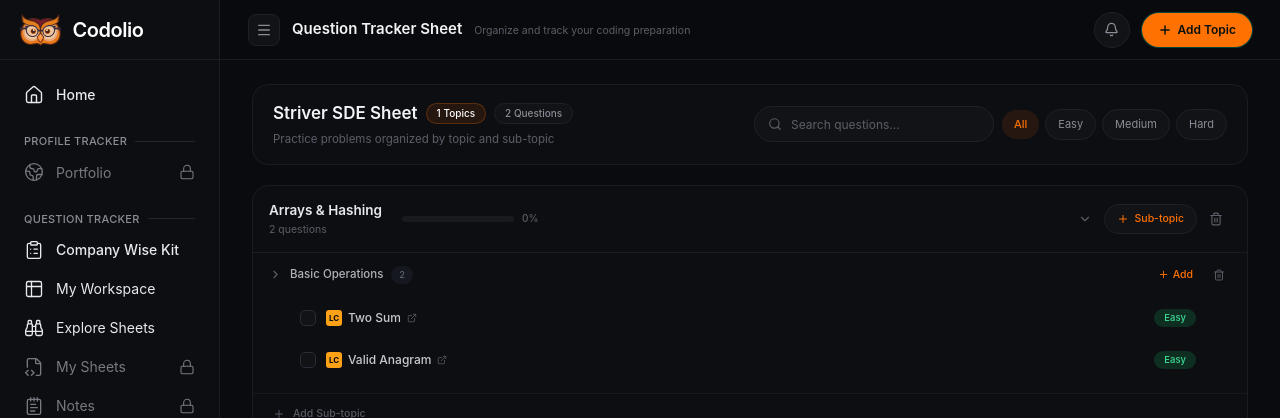
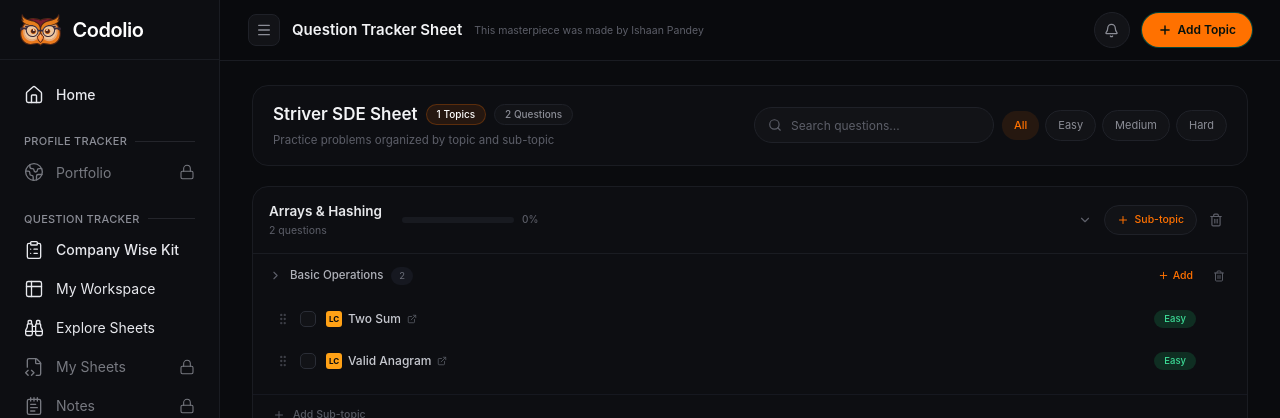
Before and after one commit to ishaancreates/question-management-sheet-codolio, a React (Vite) app: page / in a window 1280 px wide. Shown: the top 418 px of the page. Built offline with nearby package versions, Linux system fonts and the light colour scheme; no server answers.

Commit message:
little ui tweaks

```diff
--- a/src/App.jsx
+++ b/src/App.jsx
@@ -293,9 +293,9 @@
         className={`transition-[padding] duration-200 ${sidebarOpen ? "lg:pl-[220px]" : "lg:pl-0"}`}
       >
         {/* Top Navbar */}
-        <header className="sticky top-0 z-30 h-[60px] border-b border-[#1a1c22] bg-[#0a0b0e]/95 backdrop-blur">
-          <div className="flex h-full items-center justify-between px-5 lg:px-7">
-            <div className="flex items-center gap-3">
+        <header className="sticky top-0 z-30 min-h-[60px] border-b border-[#1a1c22] bg-[#0a0b0e]/95 backdrop-blur">
+          <div className="flex min-h-[60px] items-center justify-between gap-3 px-4 sm:px-5 lg:px-7">
+            <div className="flex min-w-0 flex-1 items-center gap-3">
               <button
                 onClick={() => setSidebarOpen((open) => !open)}
                 className="flex h-8 w-8 shrink-0 items-center justify-center rounded-lg border border-[#1f2128] bg-[#121317] text-[#8b8d96] transition hover:border-[#2a2d36] hover:text-[#e8e9ec]"
@@ -304,22 +304,22 @@
               >
                 <Menu size={16} />
               </button>
-              <h1 className="text-[15px] font-semibold text-[#f2f3f5]">
+              <h1 className="truncate text-[15px] font-semibold text-[#f2f3f5]">
                 Question Tracker Sheet
               </h1>
-              <p className="mt-0.5 text-[10.5px] text-[#5c5e68]">
-                Organize and track your coding preparation
+              <p className="mt-0.5 hidden text-[10.5px] text-[#5c5e68] md:block md:whitespace-nowrap">
+                This masterpiece was made by Ishaan Pandey
               </p>
             </div>
 
-            <div className="flex items-center gap-3">
+            <div className="flex shrink-0 items-center gap-2 sm:gap-3">
               <button className="hidden h-9 w-9 items-center justify-center rounded-full border border-[#1f2128] bg-[#121317] text-[#8b8d96] transition hover:border-[#2a2d36] hover:text-[#e8e9ec] sm:flex">
                 <Bell size={15} />
               </button>
 
               <button
                 onClick={() => setModal({ kind: "topic" })}
-                className="flex items-center gap-1.5 rounded-full bg-[#ff7100] px-4 py-2 text-[12px] font-semibold text-[#06110d] shadow-[0_0_0_1px_rgba(0,211,167,0.3)] transition hover:bg-[#1fe0b8] active:scale-[0.97]"
+                className="flex items-center gap-1.5 whitespace-nowrap rounded-full bg-[#ff7100] px-3 py-2 text-[12px] font-semibold text-[#06110d] shadow-[0_0_0_1px_rgba(0,211,167,0.3)] transition hover:bg-[#1fe0b8] active:scale-[0.97] sm:px-4"
               >
                 <Plus size={14} strokeWidth={2.5} />
                 Add Topic
@@ -563,12 +563,12 @@
                                         <div
                                           ref={provided.innerRef}
                                           {...provided.draggableProps}
-                                          className="group flex min-h-[42px] items-center justify-between rounded-xl border border-transparent px-2.5 transition hover:border-[#1f2128] hover:bg-[#121317]"
+                                          className="group flex min-h-[42px] items-center justify-between rounded-xl border border-transparent px-2.5 hover:border-[#1f2128] hover:bg-[#121317]"
                                         >
                                           <div className="flex min-w-0 items-center gap-2.5">
                                             <span
                                               {...provided.dragHandleProps}
-                                              className="cursor-grab text-[#3d3f47] opacity-0 transition group-hover:opacity-100"
+                                              className="cursor-grab text-[#3d3f47] transition"
                                             >
                                               <GripVertical size={14} />
                                             </span>
```
